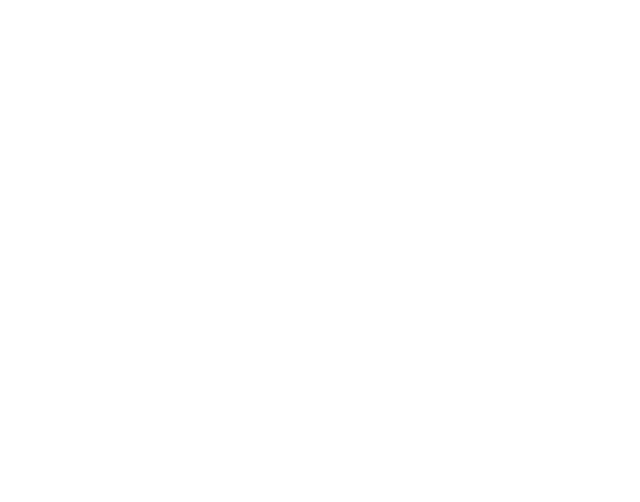
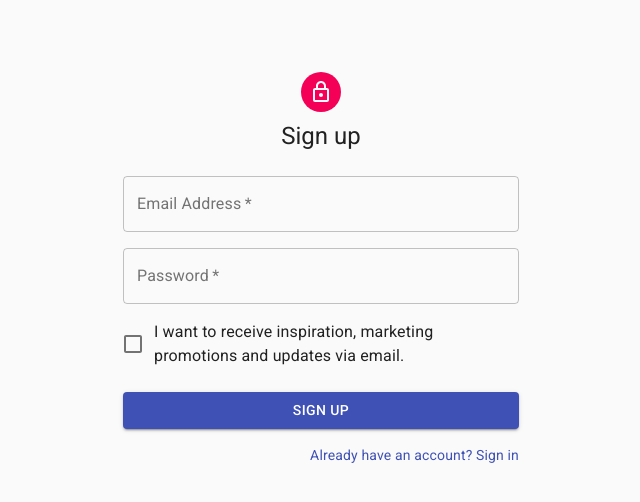
Before and after one commit to DuvanP9/landing-gifts-react, a React (Create React App) app: page /singup in a window 1280 px wide. Shown: the top 502 px of the page, without its empty margins (319-959 px from the left). Built offline with nearby package versions, Linux system fonts and the light colour scheme.

Commit message:
visual-components-singup

```diff
--- a/src/components/App.tsx
+++ b/src/components/App.tsx
@@ -3,12 +3,14 @@
 import Home from '../pages/Home';
 
 import Login from '../pages/Login';
+import SignUp from '../pages/register';
 
 function App() {
   return (
     <BrowserRouter>
         <Switch>
           <Route exact path="/login" component={Login} />
+          <Route exact path="/singup" component={SignUp} />
           <Route exact path="/" component={Home} />
         </Switch>
     </BrowserRouter>
--- /dev/null
+++ b/src/pages/register.tsx
@@ -0,0 +1,82 @@
+import React from 'react';
+import Avatar from '@material-ui/core/Avatar';
+import Button from '@material-ui/core/Button';
+import CssBaseline from '@material-ui/core/CssBaseline';
+import TextField from '@material-ui/core/TextField';
+import FormControlLabel from '@material-ui/core/FormControlLabel';
+import Checkbox from '@material-ui/core/Checkbox';
+import Link from '@material-ui/core/Link';
+import Grid from '@material-ui/core/Grid';
+import LockOutlinedIcon from '@material-ui/icons/LockOutlined';
+import Typography from '@material-ui/core/Typography';
+import Container from '@material-ui/core/Container';
+import useStyles from './styles/Singup'
+
+const SignUp = () => {
+  const classes = useStyles();
+
+  return (
+    <Container component="main" maxWidth="xs">
+      <CssBaseline />
+      <div className={classes.paper}>
+        <Avatar className={classes.avatar}>
+          <LockOutlinedIcon />
+        </Avatar>
+        <Typography component="h1" variant="h5">
+          Sign up
+        </Typography>
+        <form className={classes.form} noValidate>
+          <Grid container spacing={2}>
+            <Grid item xs={12}>
+              <TextField
+                variant="outlined"
+                required
+                fullWidth
+                id="email"
+                label="Email Address"
+                name="email"
+                autoComplete="email"
+              />
+            </Grid>
+            <Grid item xs={12}>
+              <TextField
+                variant="outlined"
+                required
+                fullWidth
+                name="password"
+                label="Password"
+                type="password"
+                id="password"
+                autoComplete="current-password"
+              />
+            </Grid>
+            <Grid item xs={12}>
+              <FormControlLabel
+                control={<Checkbox value="allowExtraEmails" color="primary" />}
+                label="I want to receive inspiration, marketing promotions and updates via email."
+              />
+            </Grid>
+          </Grid>
+          <Button
+            type="submit"
+            fullWidth
+            variant="contained"
+            color="primary"
+            className={classes.submit}
+          >
+            Sign Up
+          </Button>
+          <Grid container justify="flex-end">
+            <Grid item>
+              <Link href="#" variant="body2">
+                Already have an account? Sign in
+              </Link>
+            </Grid>
+          </Grid>
+        </form>
+      </div>
+    </Container>
+  );
+}
+
+export default SignUp;
--- /dev/null
+++ b/src/pages/styles/Singup.ts
@@ -0,0 +1,23 @@
+import { makeStyles } from '@material-ui/core/styles';
+
+const useStyles = makeStyles((theme) => ({
+    paper: {
+      marginTop: theme.spacing(8),
+      display: 'flex',
+      flexDirection: 'column',
+      alignItems: 'center',
+    },
+    avatar: {
+      margin: theme.spacing(1),
+      backgroundColor: theme.palette.secondary.main,
+    },
+    form: {
+      width: '100%',
+      marginTop: theme.spacing(3),
+    },
+    submit: {
+      margin: theme.spacing(3, 0, 2),
+    },
+  }));
+
+  export default useStyles;
```
